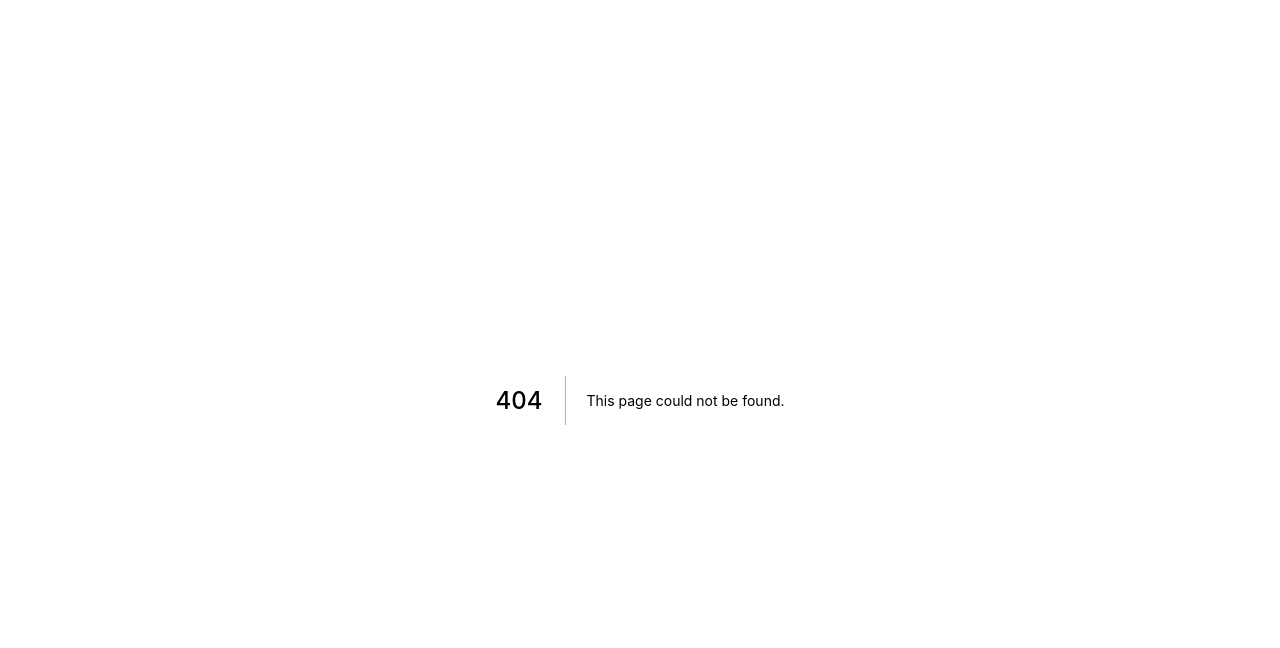
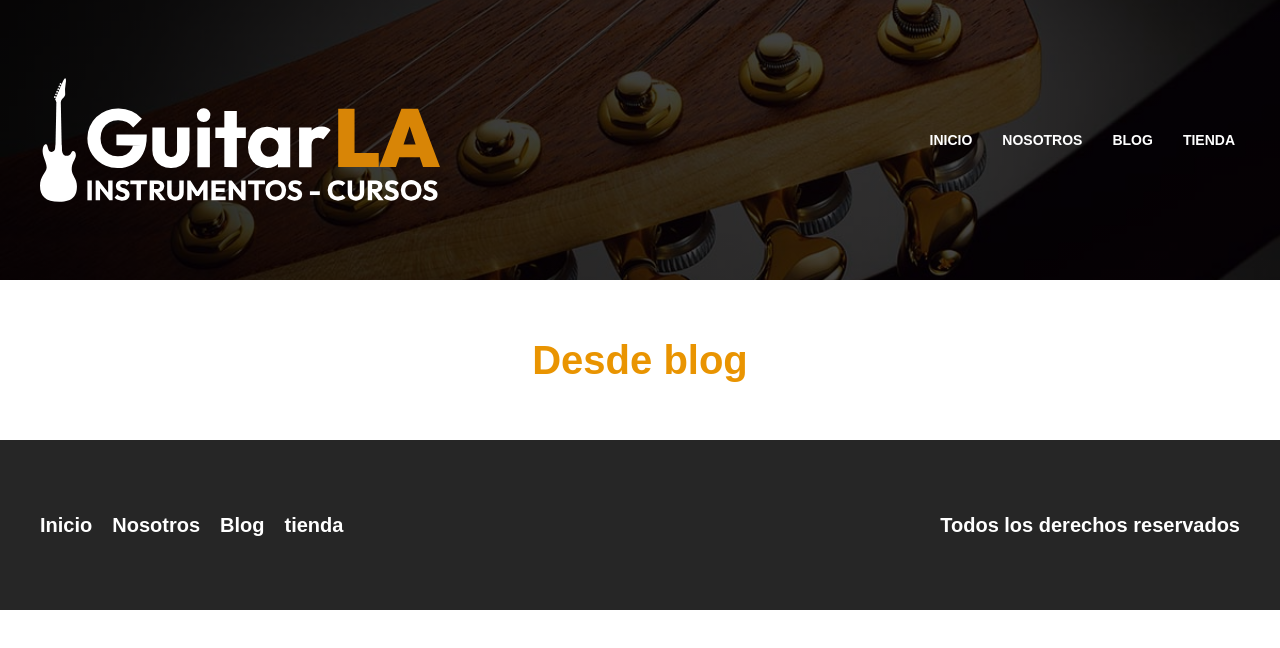
Before and after one commit to Nicolas0611/GUITARLA_WEBPAGE, a Next.js app: page /blog in a window 1280 px wide. Before the commit this address had no page. Shown: the top 648 px of the page. Built offline with nearby package versions, Linux system fonts and the light colour scheme.

Commit message:
blog routing created

```diff
--- /dev/null
+++ b/pages/blog.js
@@ -0,0 +1,11 @@
+import Layout from "../components/Layout";
+
+const Blog = () => {
+  return (
+    <Layout title="Blog">
+      <h1 className="heading"> Desde blog </h1>
+    </Layout>
+  );
+};
+
+export default Blog;
```
